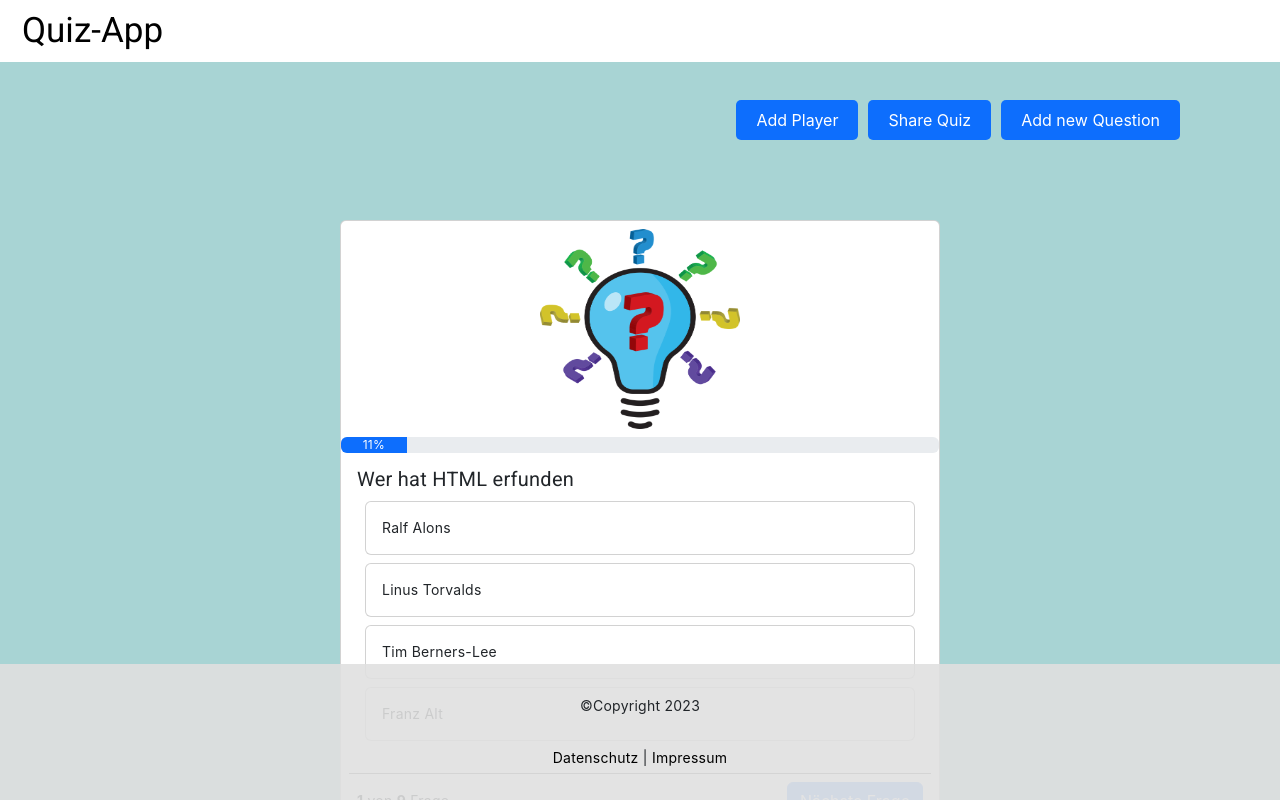
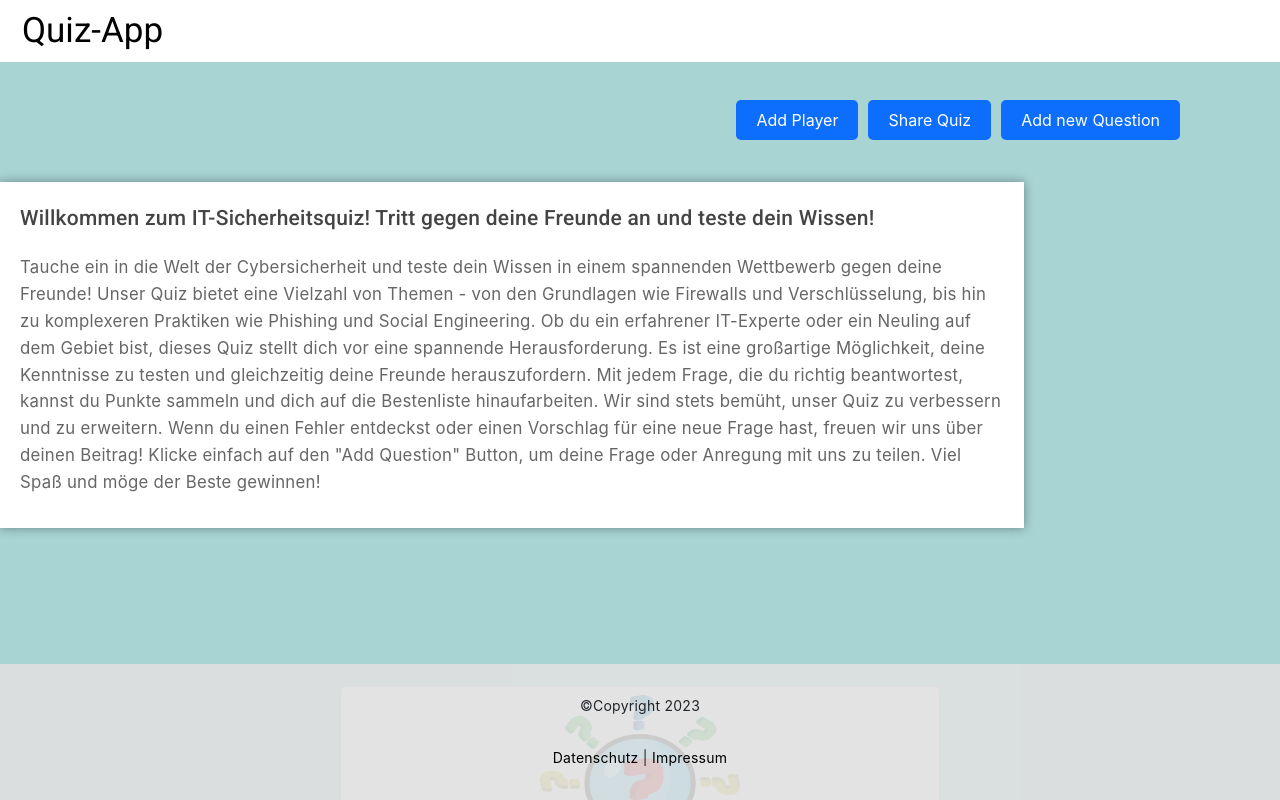
Before and after one commit to normanrahmel/quizApp, an Angular app: page /quiz in a window 1280 px wide. Shown: the top 800 px of the page. Built offline with nearby package versions, Linux system fonts and the light colour scheme.

Commit message:
added Players

```diff
--- a/src/app/db.service.ts
+++ b/src/app/db.service.ts
@@ -15,79 +15,89 @@ export class DbService {
 
   questions = [
     {
-      question: 'Wer hat HTML erfunden',
-      answer1: 'Ralf Alons',
-      answer2: 'Linus Torvalds',
-      answer3: 'Tim Berners-Lee',
-      answer4: 'Franz Alt',
+      question: 'Was ist "Ransomware"?',
+      answer1: 'Eine Art von Antivirus-Software',
+      answer2: 'Eine Hardware-Komponente zur Datenverschlüsselung',
+      answer3: 'Eine Technologie zur Datenwiederherstellung',
+      answer4:
+        'Eine Art von Malware, die Daten auf einem System verschlüsselt und Lösegeld für die Entschlüsselung verlangt',
+      rightAnswer: 4,
+    },
+    {
+      question: 'Was ist "Phishing"?',
+      answer1: 'Ein Angriff auf Netzwerk-Infrastrukturen',
+      answer2: 'Eine Technik zur sicheren Datenübertragung',
+      answer3: 'Eine Methode zur Entfernung von Schadsoftware',
+      answer4:
+        'Eine Art von Betrug, bei dem ein Angreifer versucht, vertrauliche Informationen wie Benutzernamen, Passwörter und Kreditkartennummern zu erhalten',
+      rightAnswer: 4,
+    },
+    {
+      question: 'Was ist "SSL"?',
+      answer1: 'Ein Netzwerkprotokoll zur Authentifizierung von Benutzern',
+      answer2: 'Ein Verschlüsselungsschema für Passwörter',
+      answer3: 'Eine Methode zur Malware-Bekämpfung',
+      answer4: 'Ein Protokoll zur sicheren Datenübertragung im Internet',
+      rightAnswer: 4,
+    },
+    {
+      question: 'Was ist ein "Passwortgenerator"?',
+      answer1: 'Ein Programm, das Schwachstellen in einem Netzwerk aufdeckt',
+      answer2: 'Ein Programm, das automatisch Passwörter generiert',
+      answer3: 'Ein Programm, das Viren scannt',
+      answer4: 'Ein Programm, das die Geschwindigkeit des Internets misst',
+      rightAnswer: 2,
+    },
+    {
+      question: 'Was ist eine "Phishing-Attacke"?',
+      answer1: 'Ein Angriff auf das Stromnetz',
+      answer2: 'Ein Angriff auf ein Schiff im Hafen',
+      answer3:
+        'Ein Angriff auf das Bankkonto durch gefälschte E-Mails oder Websites',
+      answer4:
+        'Ein Angriff auf ein soziales Netzwerk durch automatisierte Posts',
+      rightAnswer: 3,
+    },
+    {
+      question: 'Was ist ein "Firewall"?',
+      answer1: 'Eine Schutzmauer um ein Gebäude',
+      answer2: 'Ein Programm, das den Bildschirm schwarz macht',
+      answer3:
+        'Eine Vorrichtung, die den Verkehr zwischen einem internen und einem externen Netzwerk reguliert',
+      answer4: 'Eine Vorrichtung, die die Temperatur des Computers reguliert',
+      rightAnswer: 3,
+    },
+    {
+      question: 'Was ist "Zwei-Faktor-Authentifizierung"?',
+      answer1:
+        'Ein Sicherheitsprotokoll, das nur zwei Computer miteinander kommunizieren lässt',
+      answer2:
+        'Eine Methode, bei der nur Benutzer mit einer bestimmten E-Mail-Adresse Zugriff auf ein System haben',
+      answer3:
+        'Eine Methode, bei der der Benutzer seinen Benutzernamen und sein Passwort sowie eine zusätzliche Bestätigung, wie einen Fingerabdruck, eingeben muss',
+      answer4:
+        'Eine Methode, bei der der Benutzer nur sein Passwort eingeben muss, um sich anzumelden',
       rightAnswer: 3,
     },
     {
       question:
-        'Wie alt war der jüngste Teilnehmer, der bei einer Fußball-WM Weltmeister wurde?',
-      answer1: '18',
-      answer2: '19',
-      answer3: '17',
-      answer4: '16',
-      rightAnswer: 3,
-    },
-
-    {
-      question: 'Wie viele Runden gibt es im Profiboxen höchstens?',
-      answer1: '10',
-      answer2: '13',
-      answer3: '14',
-      answer4: '12',
-      rightAnswer: 4,
-    },
-    {
-      question:
-        'Wie nennt man die dritthöchste Liga im deutschen Profifußball?',
-      answer1: 'Regionalliga',
-      answer2: 'Verbandsliga',
-      answer3: '3. Liga',
-      answer4: 'Landesliga',
-      rightAnswer: 3,
-    },
-    {
-      question: 'Was bedeutet die Abkürzung DHB?',
-      answer1: 'Deutscher Handballbund',
-      answer2: 'Deutscher Hochsprungbund',
-      answer3: 'Deutscher Schwersport',
-      answer4: 'Deutscher Hockeybund',
+        'Was ist eine beliebte Methode für Cyberkriminelle, um an Passwörter zu gelangen?',
+      answer1: 'Social Engineering',
+      answer2: 'Brute-Force-Attacken',
+      answer3: 'Phishing-Websites',
+      answer4: 'Passwort-Raten',
       rightAnswer: 1,
     },
     {
       question:
-        ' Welche Nation gewann bei den Olympischen Spielen 2012 in London die meisten Goldmedaillen?',
-      answer1: 'Deutschland',
-      answer2: 'USA',
-      answer3: 'Russland',
-      answer4: 'China',
-      rightAnswer: 2,
-    },
-    {
-      question: 'Wofür steht die Abkürzung UEFA?',
-      answer1: 'United European Football Alliance',
-      answer2: 'Union of European Football Associations',
-      answer3: 'United European Football Associations',
-      answer4: 'Union of European Football Alliance',
-      rightAnswer: 2,
-    },
-    {
-      question: 'Wer entwickelte die Rechenmaschine Analytical Engine',
-      answer1: 'Charles Babbage',
-      answer2: 'Konrad Zuse',
-      answer3: 'Jörg Pilaver',
-      answer4: 'Mario Gemoz',
-      rightAnswer: 1,
-    },
-    {
-      question: 'wie heißt die programmiersprache des internets',
-      answer1: 'C#',
-      answer2: 'C++',
-      answer3: 'Java',
-      answer4: 'JavaScript',
+        'Welche der folgenden Aussagen ist falsch in Bezug auf die Zwei-Faktor-Authentifizierung (2FA)?',
+      answer1: '2FA erhöht die Sicherheit von Konten',
+      answer2:
+        '2FA verlangt von Benutzern, ein zusätzliches Passwort einzugeben',
+      answer3:
+        '2FA kann durch das Senden eines Bestätigungscodes auf das Telefon des Benutzers erfolgen',
+      answer4:
+        '2FA kann durch einfaches Eingeben eines Benutzernamens und Passworts umgangen werden',
       rightAnswer: 4,
     },
   ];
--- a/src/app/dialog-add-player/dialog-add-player.component.ts
+++ b/src/app/dialog-add-player/dialog-add-player.component.ts
@@ -21,5 +21,6 @@ export class DialogAddPlayerComponent {
   addPlayer(): void {
     this.playerService.addPlayer(this.name);
     this.dialogRef.close();
+    console.log('Player added "Dialog-add-Player.comp": ', this.name);
   }
 }
--- a/src/app/dialog-add-question/dialog-add-question.component.html
+++ b/src/app/dialog-add-question/dialog-add-question.component.html
@@ -1,7 +1,10 @@
 <h1 mat-dialog-title>Add new Question</h1>
 <div mat-dialog-content class="pos">
   <p>Please enter a new question and its answer!</p>
-
+  <mat-form-field appearance="fill">
+    <mat-label>Subject/request...</mat-label>
+    <input matInput />
+  </mat-form-field>
   <mat-form-field appearance="fill">
     <mat-label>New Question...</mat-label>
     <input matInput [(ngModel)]="question" />
@@ -22,6 +25,6 @@
     cdkFocusInitial
     (click)="addQuestion()"
   >
-    Add Question
+    Send Request
   </button>
 </div>
--- a/src/app/player/player.component.scss
+++ b/src/app/player/player.component.scss
@@ -1,5 +1,6 @@
 // player-list.component.scss
 .player {
+    margin: 3px;
     display: flex;
     align-items: center;
     width: 300px;
--- a/src/app/player/player.component.ts
+++ b/src/app/player/player.component.ts
@@ -1,16 +1,28 @@
-import { Component } from '@angular/core';
+import { Component, OnDestroy } from '@angular/core';
 import { PlayerService } from '../player.service';
+import { Subscription } from 'rxjs';
 
 @Component({
   selector: 'app-player',
   templateUrl: './player.component.html',
   styleUrls: ['./player.component.scss'],
 })
-export class PlayerComponent {
+export class PlayerComponent implements OnDestroy {
   players = [];
+  playersSubscription: Subscription;
 
-  constructor(private playerService: PlayerService) {}
-  ngOnInit() {
-    this.players = this.playerService.getPlayers();
+  constructor(private playerService: PlayerService) {
+    this.playersSubscription = this.playerService
+      .getPlayers()
+      .subscribe((players) => {
+        this.players = players;
+        console.log('Players Player.comp: ', this.players);
+      });
+  }
+
+  ngOnDestroy() {
+    if (this.playersSubscription) {
+      this.playersSubscription.unsubscribe();
+    }
   }
 }
--- a/src/app/quiz/quiz.component.html
+++ b/src/app/quiz/quiz.component.html
@@ -6,15 +6,28 @@
     </div>
   </nav>
 
-  <!-- Card Spieleranzahl
-  <div class="player-select-container">
-    <label for="playerCount">Spieleranzahl:</label>
-    <select name="playerCount" id="playerCount">
-      <option value="1">1 Spieler</option>
-      <option value="2">2 Spieler</option>
-    </select>
-  </div>-->
-
+  <div class="Text">
+    <h2>
+      Willkommen zum IT-Sicherheitsquiz! Tritt gegen deine Freunde an und teste
+      dein Wissen!
+    </h2>
+    <p>
+      Tauche ein in die Welt der Cybersicherheit und teste dein Wissen in einem
+      spannenden Wettbewerb gegen deine Freunde! Unser Quiz bietet eine Vielzahl
+      von Themen - von den Grundlagen wie Firewalls und Verschlüsselung, bis hin
+      zu komplexeren Praktiken wie Phishing und Social Engineering. Ob du ein
+      erfahrener IT-Experte oder ein Neuling auf dem Gebiet bist, dieses Quiz
+      stellt dich vor eine spannende Herausforderung. Es ist eine großartige
+      Möglichkeit, deine Kenntnisse zu testen und gleichzeitig deine Freunde
+      herauszufordern. Mit jedem Frage, die du richtig beantwortest, kannst du
+      Punkte sammeln und dich auf die Bestenliste hinaufarbeiten. Wir sind stets
+      bemüht, unser Quiz zu verbessern und zu erweitern. Wenn du einen Fehler
+      entdeckst oder einen Vorschlag für eine neue Frage hast, freuen wir uns
+      über deinen Beitrag! Klicke einfach auf den "Add Question" Button, um
+      deine Frage oder Anregung mit uns zu teilen. Viel Spaß und möge der Beste
+      gewinnen!
+    </p>
+  </div>
   <div class="containerCard">
     <div class="card quizCard" id="quizCard">
       <div
@@ -110,6 +123,7 @@
         Add new Question
       </button>
     </div>
+    <app-player></app-player>
 
     <!-- Footer -->
     <div class="Footer-Pos">
--- a/src/app/quiz/quiz.component.ts
+++ b/src/app/quiz/quiz.component.ts
@@ -41,7 +41,7 @@ export class QuizComponent implements OnInit, AfterViewInit {
   openAddQuestionDialog(): void {
     this.dialog.open(DialogAddQuestionComponent, {
       width: '1000px',
-      height: '600px',
+      height: '700px',
     });
   }
 
--- a/src/app/quiz/style.css
+++ b/src/app/quiz/style.css
@@ -224,3 +224,36 @@ a:hover {
   .button:hover {
     background-color: #0d6efd;
   }
+
+  .Text {
+    width: 80%;
+    margin-top: 120px;
+
+    padding: 20px;
+    background-color: #fff;
+    box-shadow: 0px 0px 10px rgba(0, 0, 0, 0.381);
+  }
+
+.Text h2 {
+  color: #444;
+  font-size: 1.5em;
+  margin-bottom: 20px;
+}
+
+.Text p {
+  color: #666;
+  line-height: 1.6;
+  font-size: 1.2em;
+}
+/*Responsiv */
+@media (max-width: 770px) {
+  .Text {
+   display: none;
+  }
+}
+app-player {
+    position: fixed;
+    top: 50%;
+    right: 0;
+    transform: translateY(-50%);
+}
```
Also changed, not shown: src/app/player.service.ts (+61 -4 lines).
